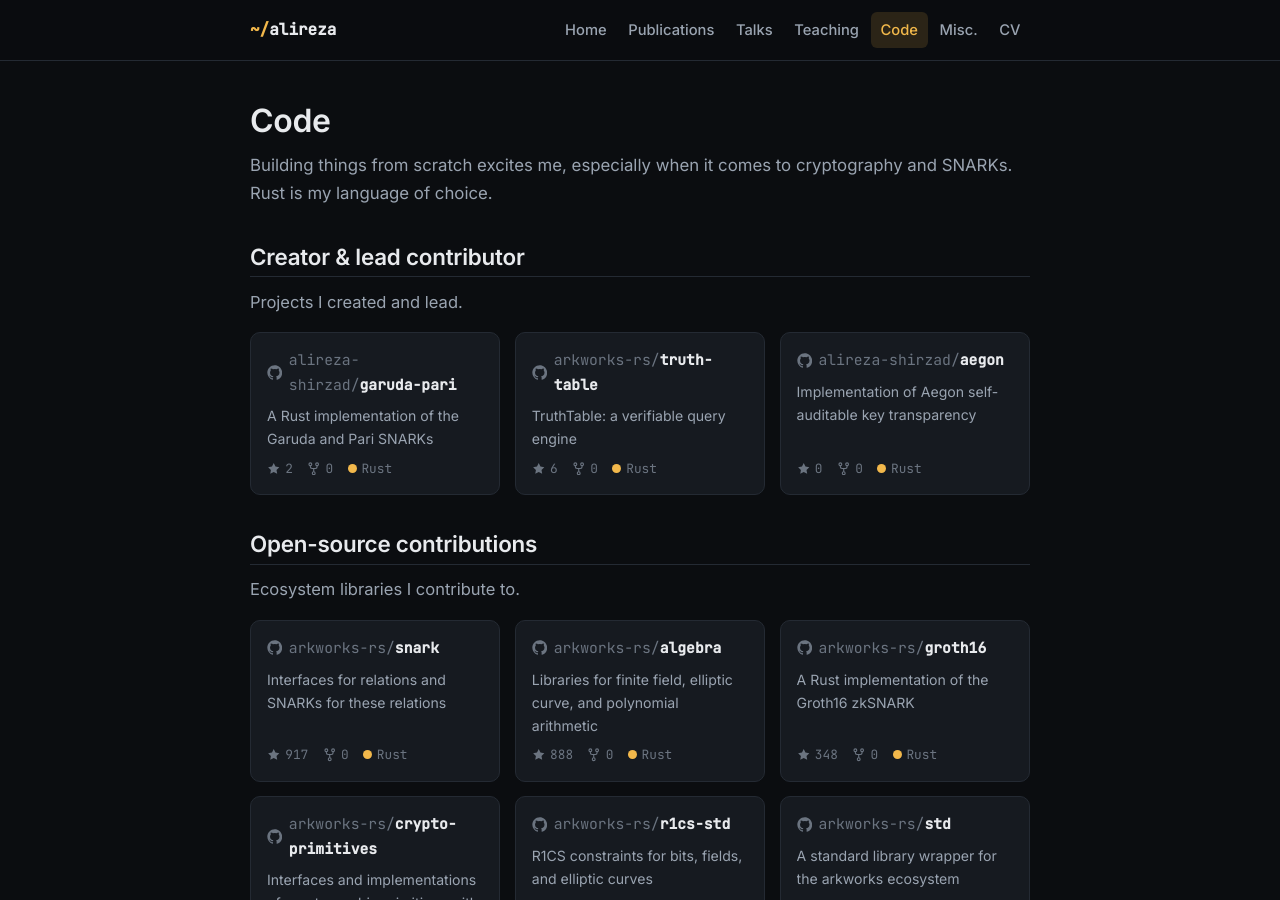
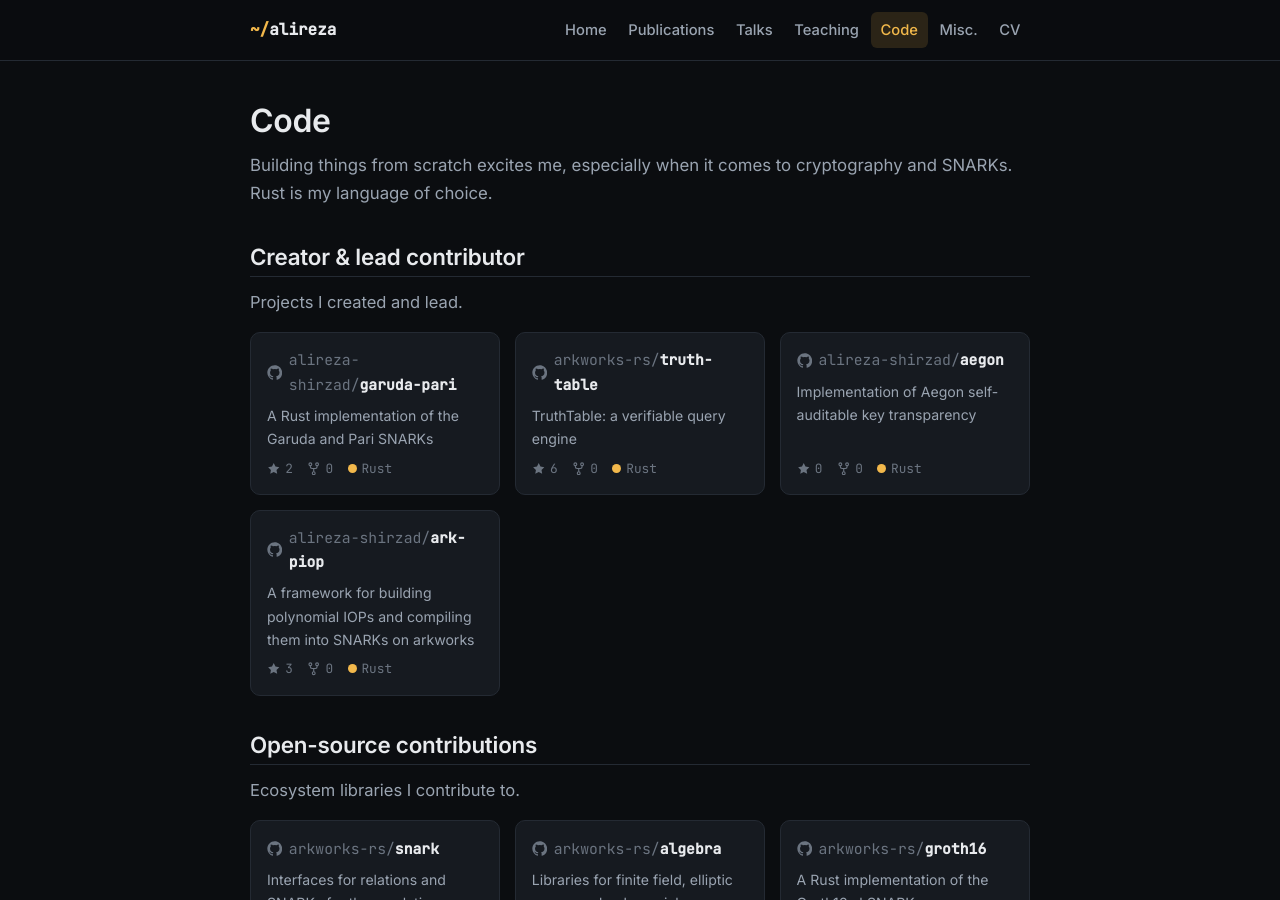
Before and after one commit to alireza-shirzad/alireza-shirzad.github.io, a Jekyll site: the page built from code.md, in a window 1280 px wide and 900 px high. Built offline with Jekyll 4.4.1, drawn with Linux system fonts in a browser that asks for light colours; comment, search, counter and statistics services are not loaded.

Commit message:
Add ark-piop to the Code page
Co-Authored-By: Claude Fable 5.1 <noreply@anthropic.com>

```diff
--- a/_data/repos.yml
+++ b/_data/repos.yml
@@ -12,6 +12,7 @@ sections:
       - { name: alireza-shirzad/garuda-pari, description: A Rust implementation of the Garuda and Pari SNARKs, language: Rust, stars: 2 }
       - { name: arkworks-rs/truth-table, description: "TruthTable: a verifiable query engine", language: Rust, stars: 6 }
       - { name: alireza-shirzad/aegon, description: Implementation of Aegon self-auditable key transparency, language: Rust, stars: 0 }
+      - { name: alireza-shirzad/ark-piop, description: A framework for building polynomial IOPs and compiling them into SNARKs on arkworks, language: Rust, stars: 3 }
 
   - title: Open-source contributions
     blurb: Ecosystem libraries I contribute to.
```
